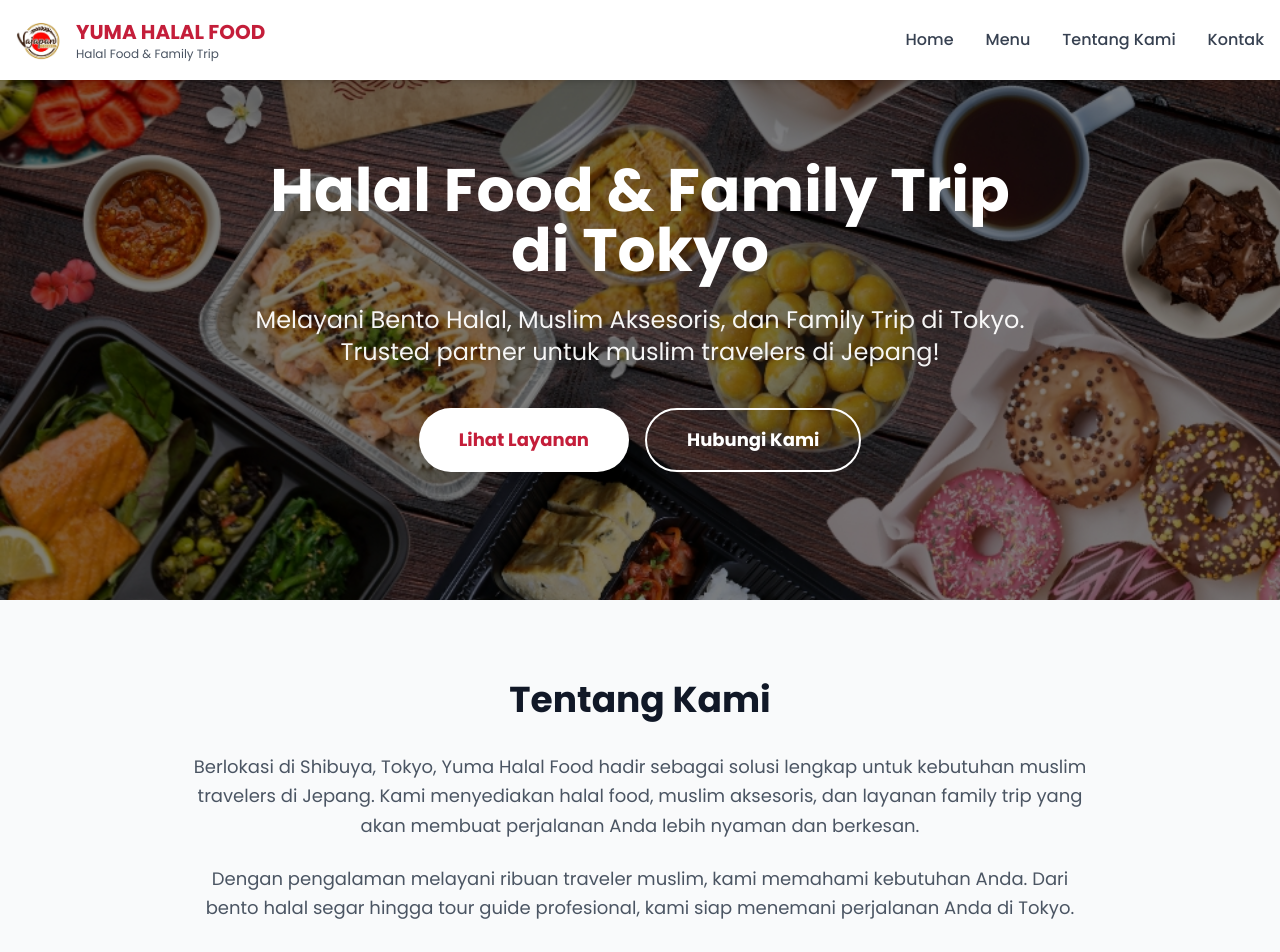
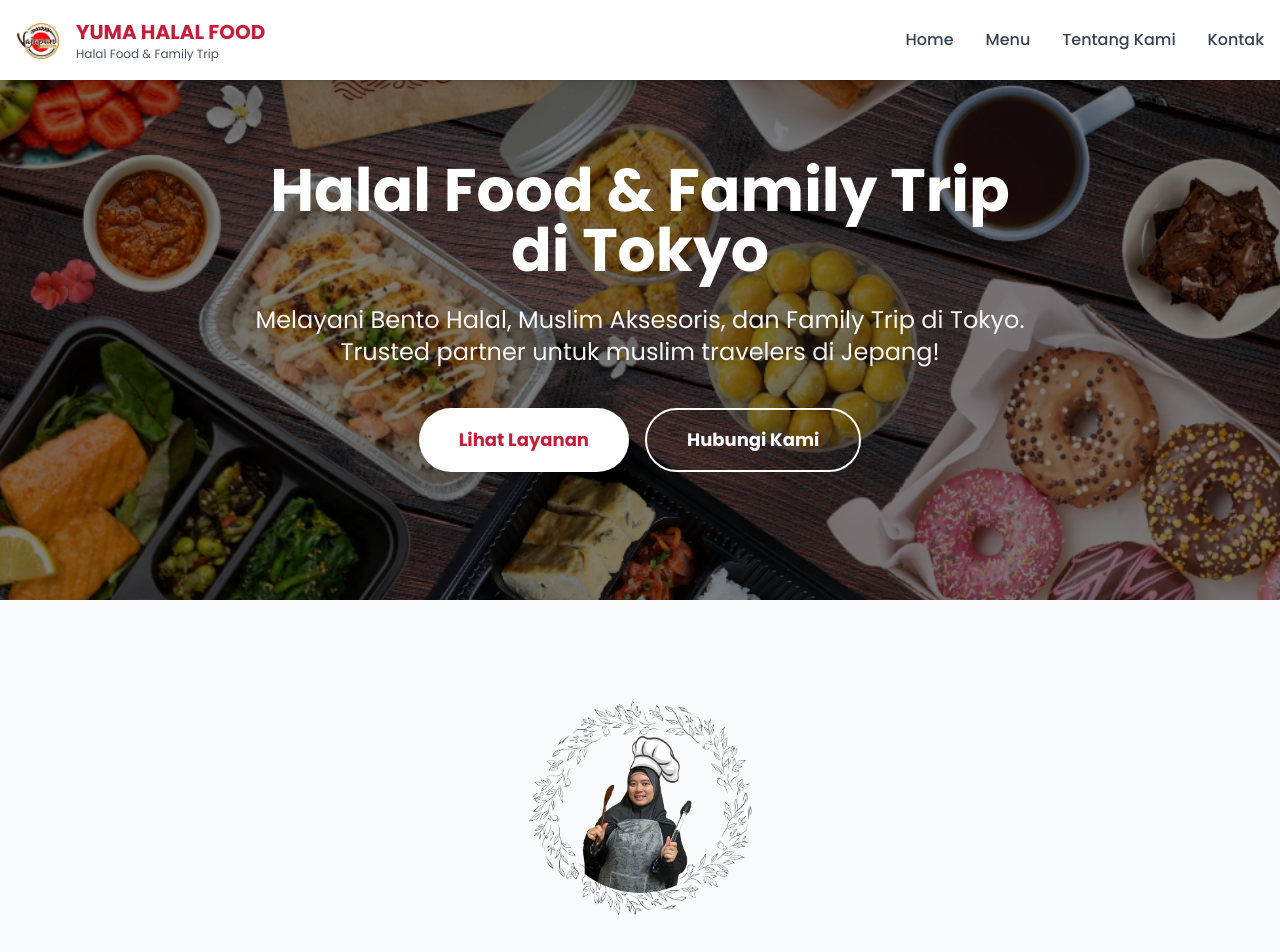
Before and after one commit to rifkyfadillah404/Yuma-halal-food, a React (Vite) app: page / in a window 1280 px wide. Shown: the top 952 px of the page. Built offline with nearby package versions, Linux system fonts and the light colour scheme.

Commit message:
add foto di Tentang Kami

```diff
--- a/src/components/About.jsx
+++ b/src/components/About.jsx
@@ -20,6 +20,19 @@ const About = () => {
             transition={{ duration: 0.8 }}
             className="text-center"
           >
+            <motion.div
+              initial={{ opacity: 0, scale: 0.9 }}
+              whileInView={{ opacity: 1, scale: 1 }}
+              viewport={{ once: true }}
+              transition={{ duration: 0.6 }}
+              className="mb-8 flex justify-center"
+            >
+              <img
+                src="/assets/orang.png"
+                alt="Yuma Team"
+                className="w-48 h-auto md:w-64 object-contain"
+              />
+            </motion.div>
             <h2 className="text-3xl md:text-4xl font-bold text-gray-900 mb-8">
               Tentang Kami
             </h2>
```
Also changed, not shown: public/assets/orang.png (added).
